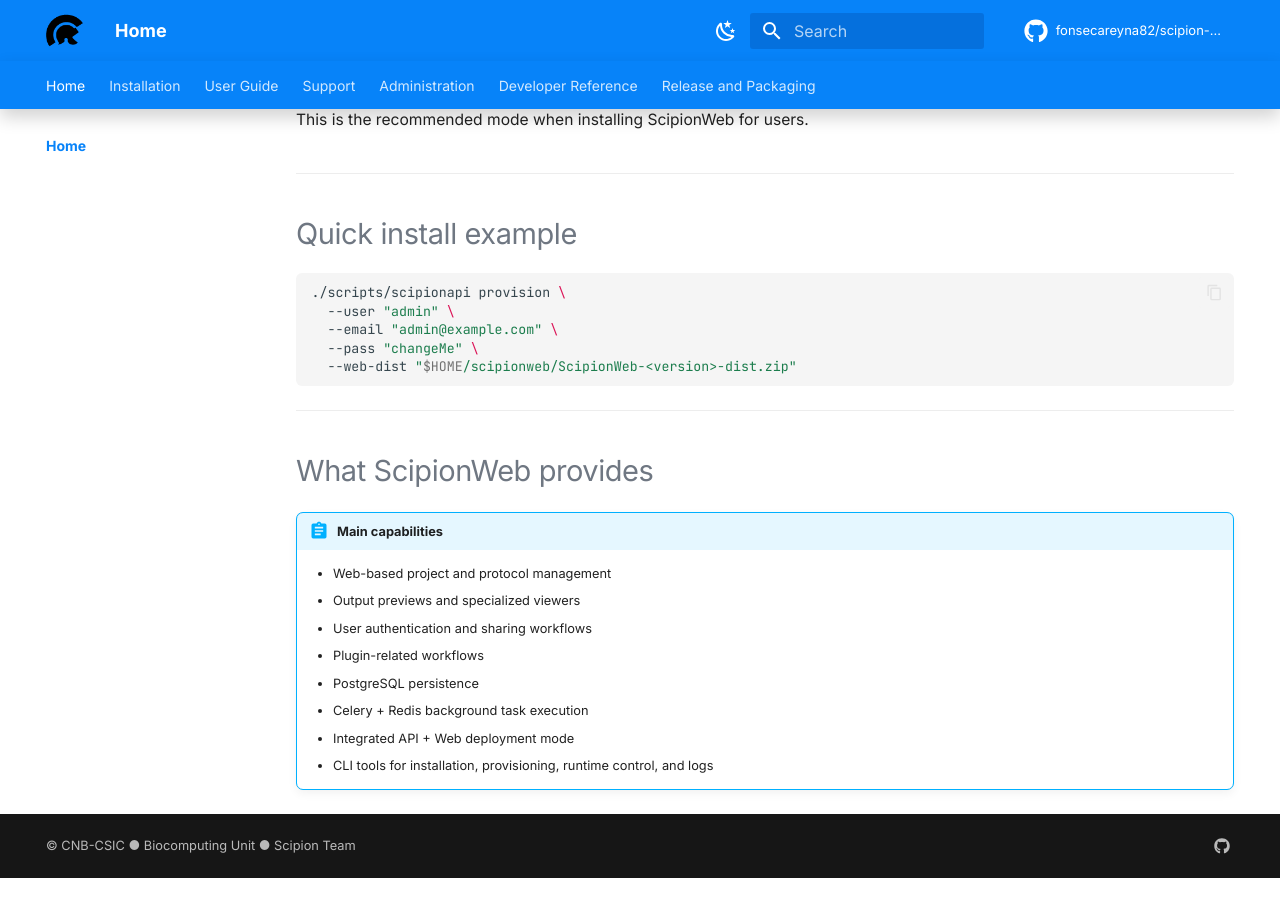
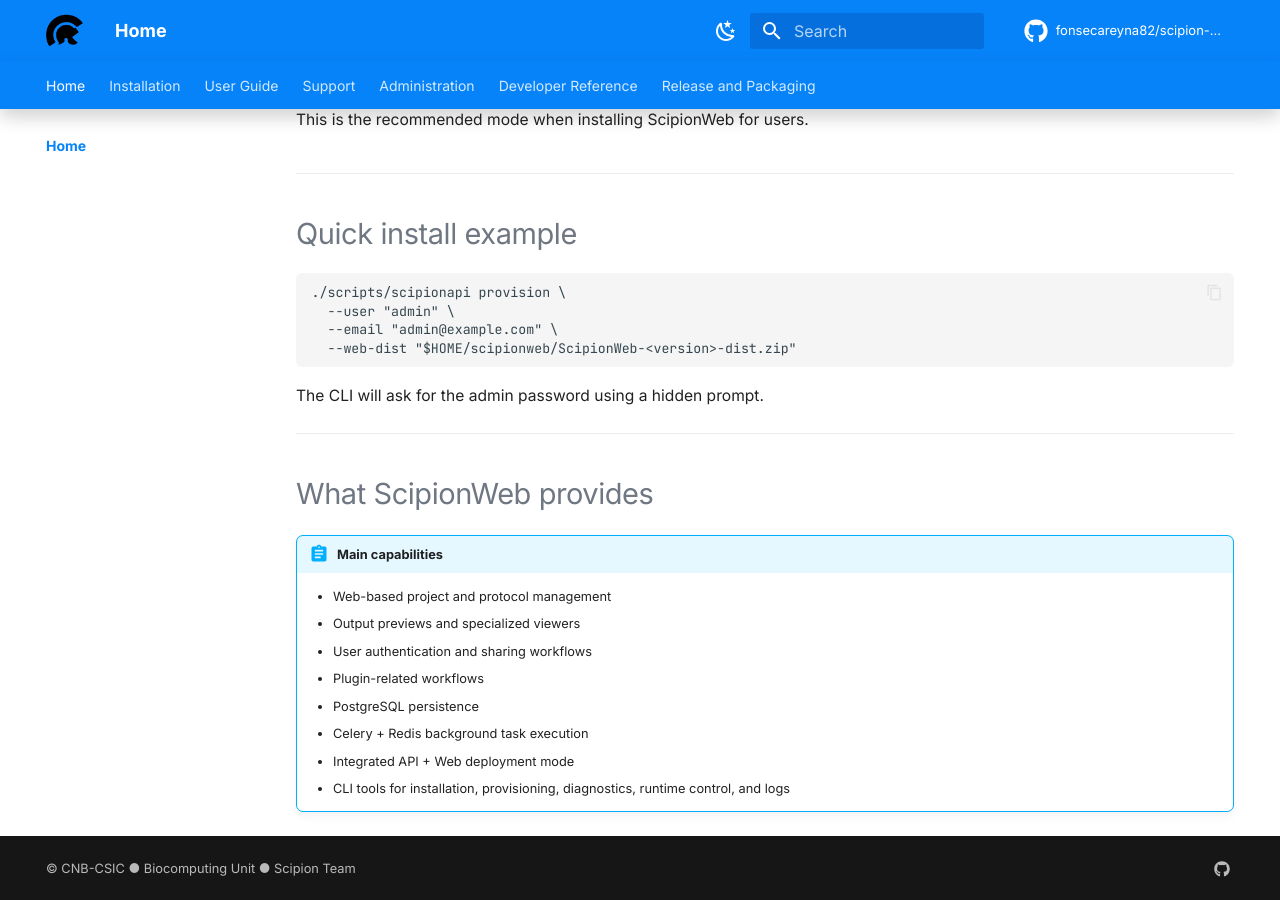
Before and after one commit to fonsecareyna82/scipion-docs, an MkDocs documentation site: the page built from docs/index.md, in a window 1280 px wide and 900 px high, scrolled down 2052 px. Built offline with MkDocs 1.6.1 and Material for MkDocs 9.7.7, drawn with Linux system fonts in a browser that asks for light colours; comment, search, counter and statistics services are not loaded; the version menu is left out; before the commit the page ends 2930 px from its top, so only the background shows below that.

Commit message:
update home quick install example

````diff
--- a/docs/index.md
+++ b/docs/index.md
@@ -84,13 +84,14 @@
 
 ## Quick install example
 
-```bash
+```
 ./scripts/scipionapi provision \
   --user "admin" \
   --email "admin@example.com" \
-  --pass "changeMe" \
   --web-dist "$HOME/scipionweb/ScipionWeb-<version>-dist.zip"
 ```
+
+The CLI will ask for the admin password using a hidden prompt.
 
 ---
 
@@ -104,4 +105,4 @@
     - PostgreSQL persistence
     - Celery + Redis background task execution
     - Integrated API + Web deployment mode
-    - CLI tools for installation, provisioning, runtime control, and logs
+    - CLI tools for installation, provisioning, diagnostics, runtime control, and logs
````
